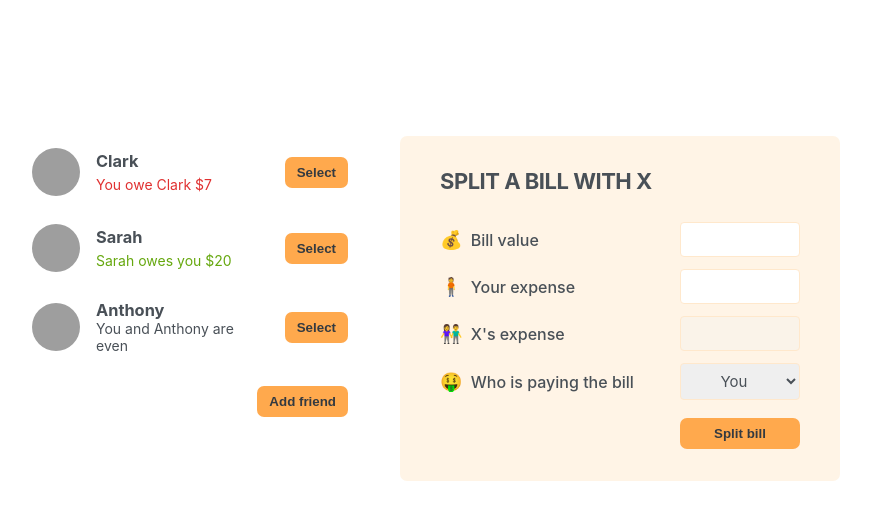
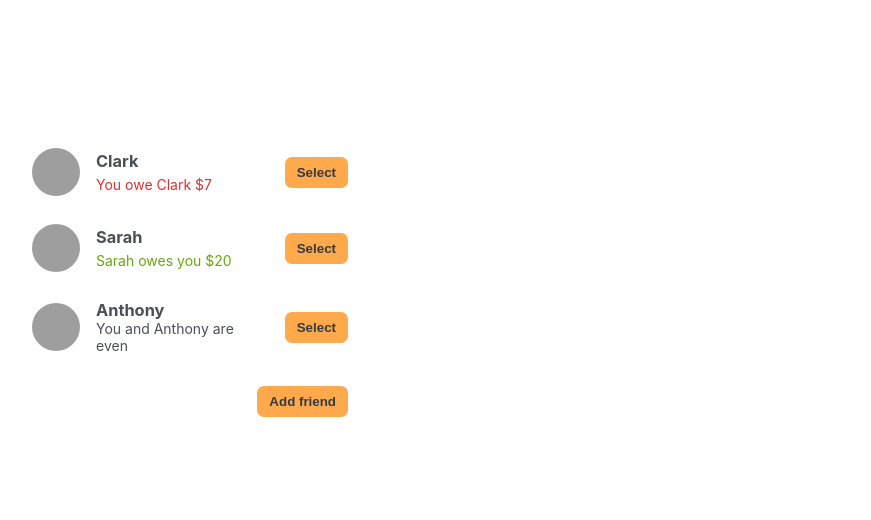
Before and after one commit to ivanvolosyk/split-bills-project, a React (Create React App) app: page / in a window 1280 px wide. Shown: the top 520 px of the page, without its empty margins (210-1081 px from the left). Built offline with nearby package versions, Linux system fonts and the light colour scheme; grey boxes are pictures that could not be loaded.

Commit message:
Add a function handler selected friend

```diff
--- a/src/App.js
+++ b/src/App.js
@@ -34,6 +34,8 @@
 
   const [showAddFriend, setShowAddFriend] = useState(false);
 
+  const [selectedFriend, setSelectedFriend] = useState(null);
+
   function handlerShowAddFriend() {
     setShowAddFriend((show) => !show);
   }
@@ -42,33 +44,52 @@
     setFriends((friends) => [...friends, friend]);
     setShowAddFriend(false);
   }
+
+  function handlerSelectedFriend(friend) {
+    setSelectedFriend((selected) =>
+      selected?.id === friend.id ? null : friend
+    );
+    setShowAddFriend(false);
+  }
   return (
     <div className="app">
       <div className="sidebar">
-        <FriendsList friends={friends} />
+        <FriendsList
+          friends={friends}
+          onSelection={handlerSelectedFriend}
+          selectedFriend={selectedFriend}
+        />
+
         {showAddFriend && <FormAddFriend onAddFriend={handlerAddFriend} />}
+
         <Button onClick={handlerShowAddFriend}>
           {showAddFriend ? "Close" : "Add friend"}
         </Button>
       </div>
-      <FormSplitBill />
+      {selectedFriend && <FormSplitBill selectedFriend={selectedFriend} />}
     </div>
   );
 }
 
-function FriendsList({ friends }) {
+function FriendsList({ friends, onSelection, selectedFriend }) {
   return (
     <ul>
       {friends.map((friend) => (
-        <Friend friend={friend} key={friend.id} />
+        <Friend
+          friend={friend}
+          key={friend.id}
+          selectedFriend={selectedFriend}
+          onSelection={onSelection}
+        />
       ))}
     </ul>
   );
 }
 
-function Friend({ friend }) {
+function Friend({ friend, onSelection, selectedFriend }) {
+  const isSelected = selectedFriend?.id === friend.id;
   return (
-    <li>
+    <li className={isSelected ? "selected" : ""}>
       <img src={friend.image} alt={friend.name} />
       <h3>{friend.name}</h3>
 
@@ -84,7 +105,9 @@
         </p>
       )}
       {friend.balance === 0 && <p>You and {friend.name} are even</p>}
-      <Button>Select</Button>
+      <Button onClick={() => onSelection(friend)}>
+        {isSelected ? "Close" : "Select"}
+      </Button>
     </li>
   );
 }
@@ -129,10 +152,10 @@
   );
 }
 
-function FormSplitBill() {
+function FormSplitBill({ selectedFriend }) {
   return (
     <form className="form-split-bill">
-      <h2>Split a bill with X</h2>
+      <h2>{`Split a bill with ${selectedFriend.name}`} </h2>
 
       <label>💰 Bill value</label>
       <input type="text" />
@@ -140,13 +163,13 @@
       <label>🧍 Your expense</label>
       <input type="text" />
 
-      <label>👫 X's expense</label>
+      <label>{`👫 ${selectedFriend.name}'s expense`}</label>
       <input type="text" disabled />
 
       <label>🤑 Who is paying the bill</label>
       <select>
         <option value="user">You</option>
-        <option value="friend">X</option>
+        <option value="friend">{`${selectedFriend.name}`}</option>
       </select>
 
       <Button>Split bill</Button>
```
